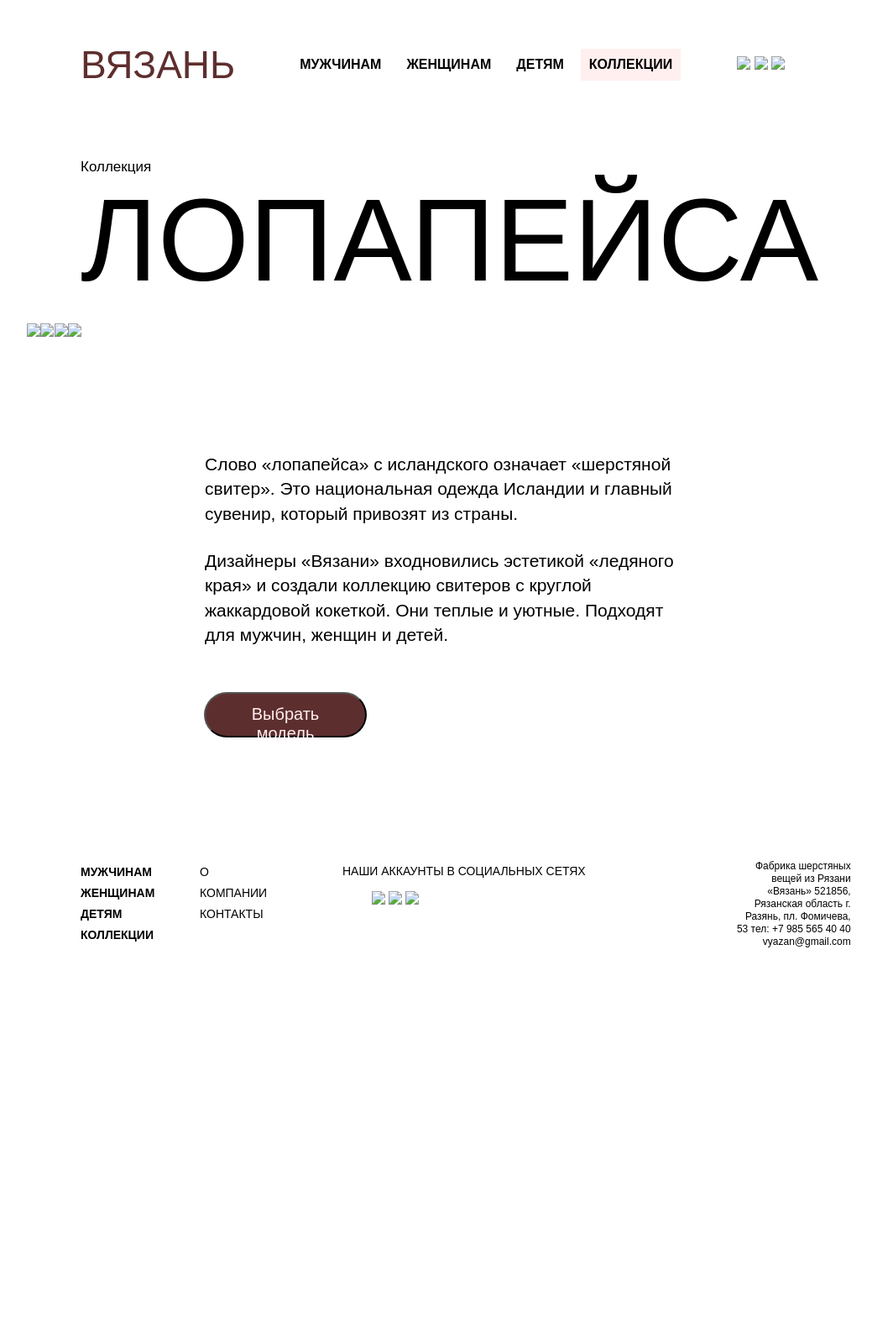
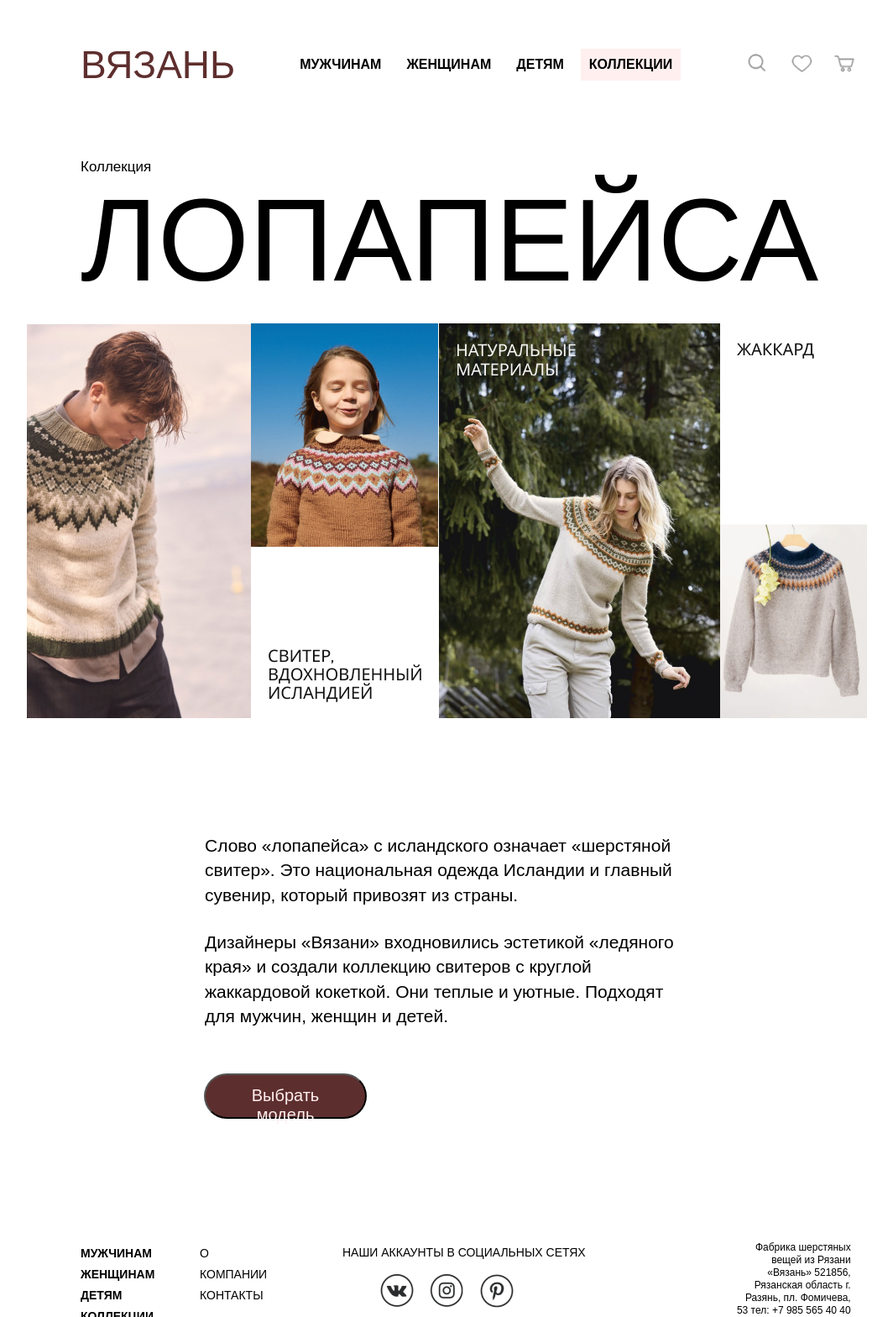
Before and after one commit to Vkems/wool, a plain HTML site: page index.html in a window 1280 px wide. Shown: the top 1568 px of the page at 84% size, without its empty margins (44-1108 px from the left). Before the commit the page ends 1201 px from the top, so only its background shows below. Drawn offline with Linux system fonts and the light colour scheme; a web font is replaced by a local one.

Commit message:
Update index.html

```diff
--- a/index.html
+++ b/index.html
@@ -30,9 +30,9 @@
             </ul>
         </nav>
          <nav class="icon">
-            <img src="./картинки/поиск.png">
-            <img src="./картинки/сердце.png">
-            <img src="./картинки/корзина.png">
+            <img src="./поиск.png">
+            <img src="./сердце.png">
+            <img src="./корзина.png">
         </nav>
     </header>
     <main>
@@ -43,10 +43,10 @@
 
       <nav class= "galery">
 
-        <a href="#"><img src="./картинки/Скалистый берег.png"></a>
-        <a class="img" href="#"><img src="./картинки/северное сияние детский.png"></a>
-        <a href="#"><img src="./картинки/туман.png"></a>
-        <a class="img" href="#"><img src="./картинки/ледник.png"></a>
+        <a href="#"><img src="./Скалистый берег.png"></a>
+        <a class="img" href="#"><img src="./северное сияние детский.png"></a>
+        <a href="#"><img src="./туман.png"></a
+        <a class="img" href="#"><img src="./ледник.png"></a>
 
     </nav>
 
@@ -82,9 +82,9 @@
 
         <div class="footer__smm">
             <p >НАШИ АККАУНТЫ В СОЦИАЛЬНЫХ СЕТЯХ</p>
-            <div class="footer__ikon"><img  src="./картинки/вк.png">
-                 <img  src="./картинки/иг.png">
-                 <img  src="./картинки/пин.png">
+            <div class="footer__ikon"><img  src="./вк.png">
+                 <img  src="./иг.png">
+                 <img  src="./пин.png">
             </div>
        </div>
 
```
